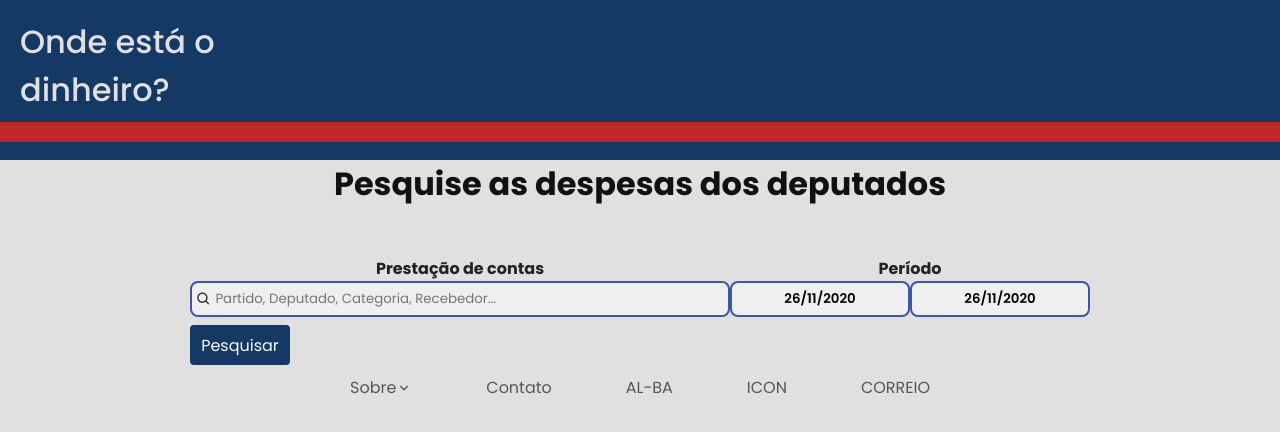
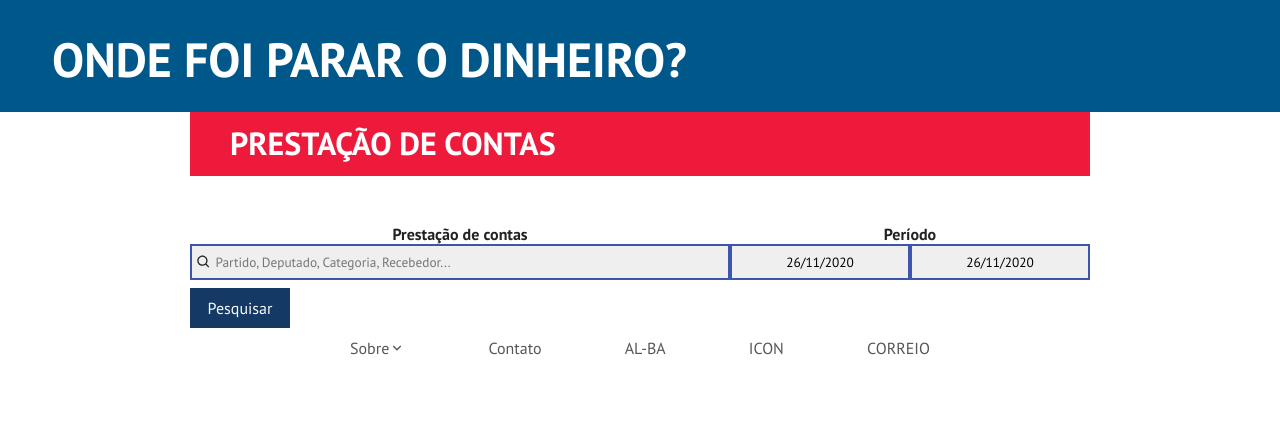
Before and after one commit to LucasAdorno/correio-alba, a React (Create React App) app: page / in a window 1280 px wide. Shown: the top 432 px of the page. Built offline with nearby package versions, Linux system fonts and the light colour scheme; no server answers.

Commit message:
Started Implementing New Design

```diff
--- a/public/index.html
+++ b/public/index.html
@@ -5,10 +5,12 @@
     <meta name="viewport" content="width=device-width, initial-scale=1" />
     <meta name="theme-color" content="#000000" />
     <link rel="preconnect" href="https://fonts.gstatic.com" />
-    <link
+    <!-- <link
       href="https://fonts.googleapis.com/css2?family=Poppins:wght@300;400;500;600;700;800&display=swap"
       rel="stylesheet"
-    />
+    /> -->
+
+    <link href="https://fonts.googleapis.com/css2?family=PT+Sans+Narrow:wght@400;700&family=PT+Sans:ital,wght@0,400;0,700;1,400;1,700&display=swap" rel="stylesheet">
 
     <link rel="manifest" href="%PUBLIC_URL%/manifest.json" />
 
--- a/src/components/CategoryChart/styles.ts
+++ b/src/components/CategoryChart/styles.ts
@@ -13,33 +13,45 @@ export const Container = styled.div`
   flex-direction: column;
   align-items: center;
   justify-content: center;
-  gap: 10px;
+  gap: 30px;
 
-  background: var(--subcontainers-background);
+  /* background: var(--subcontainers-background); */
 
   h3 {
     margin-bottom: 10px;
+
   }
 `;
 
 export const CategoryLine = styled.div<{ percent: number }>`
   width: 100%;
   height: 30px;
+  gap: 10px;
 
   display: flex;
   align-items: center;
-  justify-content: space-between;
+  justify-content: left;
 
   h1 {
     font-size: 14px;
   }
 
+  h4 {
+    background: lightgrey;
+    width: 300px;
+    padding: 14px 24px 14px 24px;
+    font-size: 16px;
+    margin-right: 10px;
+    white-space: nowrap;
+
+  }
+
   div {
     width: ${(props) => props.percent}%;
-    height: 30px;
-
-    border-radius: 4px;
-
-    background-color: #c12727;
+    position: relative;
+    /* left: 380px; */
+    height: 46px;
+    border-radius: 0px;
+    background-color: #00578A;
   }
 `;
--- a/src/components/DeputiesChart/styles.ts
+++ b/src/components/DeputiesChart/styles.ts
@@ -44,7 +44,7 @@ export const DeputyLine = styled.div<{ percent: number }>`
 
     border-radius: 4px;
 
-    background-color: #c12727;
+    background-color: #00578A;
     color: #fff;
   }
 `;
--- a/src/components/Header/index.tsx
+++ b/src/components/Header/index.tsx
@@ -6,9 +6,9 @@ const Header: React.FC = () => {
   return (
     <Container>
       <h1>
-        Onde está o <br /> dinheiro?
+        ONDE FOI PARAR O DINHEIRO?
       </h1>
-      <div></div>
+      {/* <div></div> */}
     </Container>
   );
 };
--- a/src/components/Header/styles.ts
+++ b/src/components/Header/styles.ts
@@ -2,21 +2,22 @@ import styled from "styled-components";
 
 export const Container = styled.header`
   width: 100%;
-  height: 160px;
-  padding: 18px 0;
+  height: 112px;
+  padding: 28px 32px;
+
 
   display: flex;
   flex-direction: column;
   justify-content: space-between;
 
-  background: var(--primary-color);
+  background: #00578A;
 
   h1 {
     padding-left: 20px;
+    font-size: 48px;
+    font-weight: 700;
 
-    font-weight: 500;
-
-    color: #e0e0e0;
+    color: #FFFFFF;
   }
 
   div {
--- a/src/components/PartiesChart/styles.ts
+++ b/src/components/PartiesChart/styles.ts
@@ -66,7 +66,7 @@ export const HeaderPartyContainer = styled.div`
 
     border-radius: 8px;
 
-    background: #c12727;
+    background: #00578A;
     color: #fcfcfc;
   }
 `;
--- a/src/components/SearchDiv/styles.ts
+++ b/src/components/SearchDiv/styles.ts
@@ -26,7 +26,7 @@ export const InputDiv = styled.div`
     align-items: center;
     gap: 4px;
 
-    border-radius: 8px;
+    border-radius: 0px;
     border: 2px solid #3d55ad;
 
     background-color: #efefef;
@@ -53,7 +53,7 @@ export const InputDiv = styled.div`
     align-items: center;
     justify-content: center;
 
-    border-radius: 4px;
+    border-radius: 0px;
 
     background: var(--primary-color);
     color: #fafafa;
@@ -84,9 +84,9 @@ export const DateDiv = styled.div`
     justify-content: center;
 
     text-align: center;
-    font-weight: 600;
+    font-weight: 400;
 
-    border-radius: 8px;
+    border-radius: 0px;
     border: 2px solid #3d55ad;
 
     background-color: #efefef;
--- a/src/pages/Homepage/index.tsx
+++ b/src/pages/Homepage/index.tsx
@@ -1,12 +1,12 @@
 import React, { useEffect, useState } from "react";
-import SearchDiv from "../../components/SearchDiv";
+
+import api from "../../services/api";
 
 import { Container, Main } from "./styles";
 
-import api from "../../services/api";
+import SearchDiv from "../../components/SearchDiv";
 import CategoryChart from "../../components/CategoryChart";
 import DeputyChart from "../../components/DeputiesChart";
-
 import PartiesChart from "../../components/PartiesChart";
 
 export interface IParties {
@@ -48,11 +48,17 @@ const Homepage: React.FC = () => {
 
   return (
     <Container>
-      <h1>Pesquise as despesas dos deputados</h1>
+      <div className="redHeader">
+        <h1>PRESTAÇÃO DE CONTAS</h1>
+      </div>
+
       <SearchDiv />
       {fullData ? (
         <Main>
-          <h1>Veja os destaques</h1>
+          <div className="redHeader">
+            <h1>DESTAQUES</h1>
+          </div>
+
 
           <CategoryChart fullData={fullData} />
           <DeputyChart fullData={fullData} />
--- a/src/pages/Homepage/styles.ts
+++ b/src/pages/Homepage/styles.ts
@@ -10,9 +10,18 @@ export const Container = styled.div`
   flex-direction: column;
   align-items: center;
 
-  h1 {
-    color: #111;
-  }
+  .redHeader {
+    width: 100%;
+    height: 64px;
+    padding: 10px 10px 10px 40px;
+    background-color: #ED1A3B;
+
+    h1 {
+      color: white;
+      /* border: 1px; */
+    }
+}
+
 `;
 
 export const Main = styled.div`
--- a/src/styles/globalStyle.ts
+++ b/src/styles/globalStyle.ts
@@ -6,11 +6,11 @@ export default createGlobalStyle`
     padding: 0;
     box-sizing: border-box;
     outline: 0;
-    font-family: 'Poppins', sans-serif;
+    font-family: 'PT Sans', sans-serif;
   }
 
   html {
-    --background-color: #e0e0e0;
+    --background-color: #FFFFFF;
     --primary-color: #133964;
     --secondary-color: #C12727;
     --footer-text-color: #565656;
```
